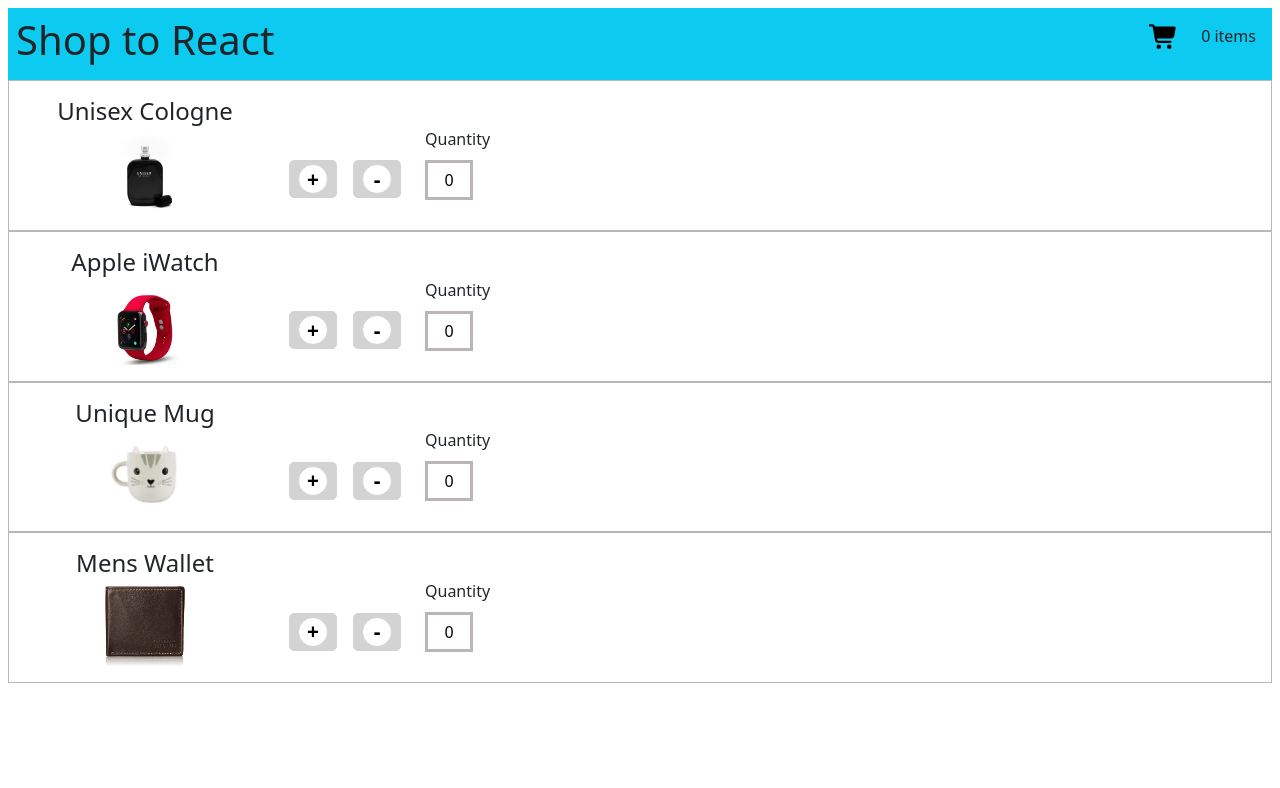
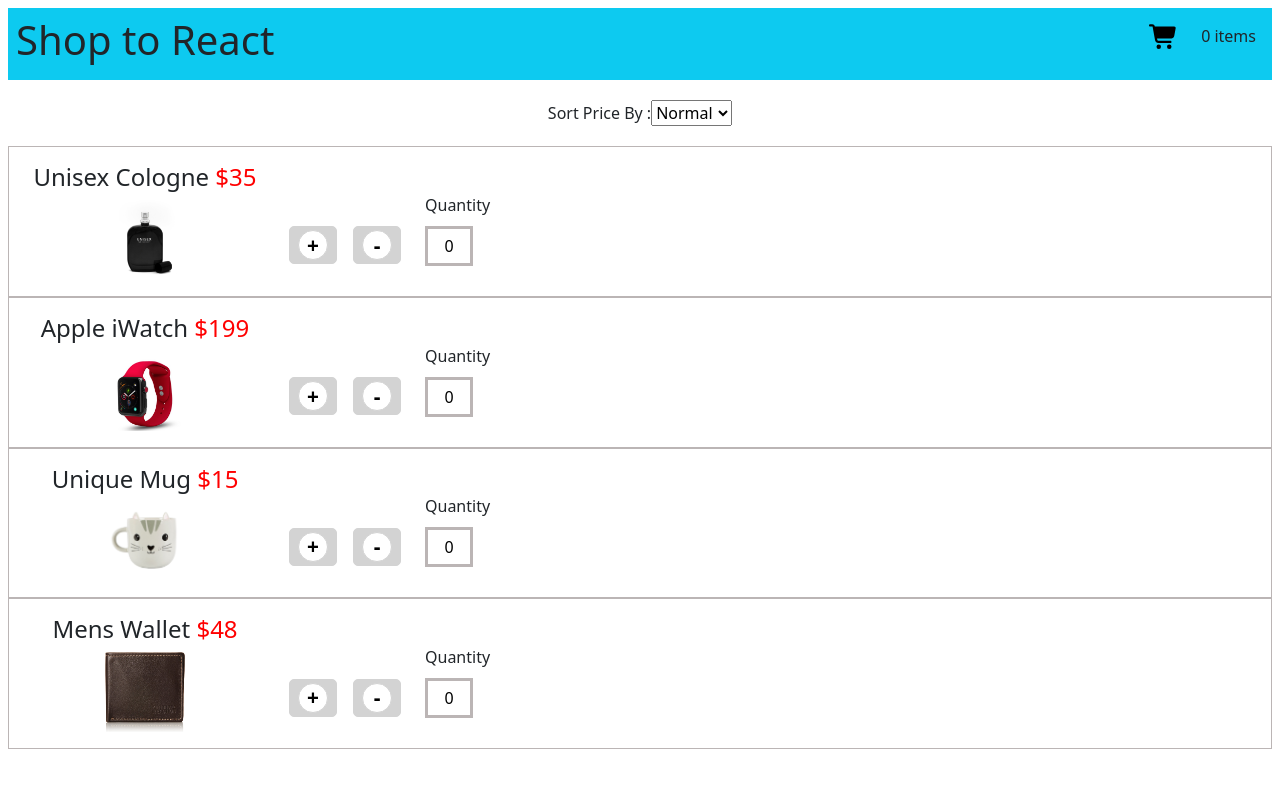
Before and after one commit to tejaavula076/m5-lab-assignment, a React (Create React App) app in the folder shopcart/: page / in a window 1280 px wide. Shown: the top 788 px of the page. Built offline with nearby package versions, Linux system fonts and the light colour scheme.

Commit message:
changes for week4

```diff
--- a/shopcart/src/App.js
+++ b/shopcart/src/App.js
@@ -4,25 +4,33 @@
 function App() {
 let productsData = [
 {
+  id:1,
   image: "./products/cologne.jpg",
   desc: "Unisex Cologne",
-    value: 0,
+  price:35,
+  value:0
 },
 {
+  id:2,
   image: "./products/iwatch.jpg",
   desc: "Apple iWatch",
-    value: 0,
+  price:199,
+  value:0
 },
 {
+  id:3,
   image: "./products/mug.jpg",
   desc: "Unique Mug",
-    value: 0,
+  price:15,
+  value:0
 },
 {
+  id:4,
   image: "./products/wallet.jpg",
   desc: "Mens Wallet",
-    value: 0,
-  },
+  price:48,
+  value:0
+}
 ];
   return (
    <>
--- a/shopcart/src/ShoppingCart.jsx
+++ b/shopcart/src/ShoppingCart.jsx
@@ -20,6 +20,27 @@
   let [loggedInUser, setLoggedInUser] = useState("");
   let [loggedInPicture, setLoggedInPicture] = useState("");
 
+  let [sortedProducts, setSortedProducts] = useState(productData);
+  let handleSort = (e) => {
+    let type = e.target.value;
+
+    let copy = [...productData];
+
+    switch (type) {
+      case "lowest":
+        copy.sort((a, b) => a.price - b.price);
+        break;
+
+      case "highest":
+        copy.sort((a, b) => b.price - a.price);
+        break;
+
+      default:
+        copy.sort((a, b) => a.id - b.id);
+    }
+
+    setSortedProducts(copy);
+  };
   let homePage = () => {
     setShowFinalCart(false);
     setShowSignIn(false);
@@ -137,21 +158,29 @@
             <p>{totalNoOfItems} items</p>
           </div>
         </div>
-
+        <div style={{ textAlign: "center", margin: "20px" }}>
+          Sort Price By :
+          <select onChange={handleSort}>
+            <option value="normal">Normal</option>
+            <option value="lowest">Lowest</option>
+            <option value="highest">Highest</option>
+          </select>
+        </div>
         {!showFinalCart &&
           !showSignIn &&
           !showCheckout &&
-          productData.map((el, index) => (
+          sortedProducts.map((el, index) => (
             <div
               key={el.desc}
               style={{ border: "1px solid #bbb5b5" }}
               className="p-3 d-flex flex-row"
             >
+
               <div
                 className="d-flex flex-column align-items-center"
                 style={{ width: "15rem" }}
               >
-                <h4>{el.desc}</h4>
+                  <h4>{el.desc} <span style={{color:"red"}}>${el.price}</span></h4>
                 <div onClick={() => showPopUp(el)}>
                   <img
                     src={el.image}
```
Lines whose indentation alone changed are shown as unchanged.
